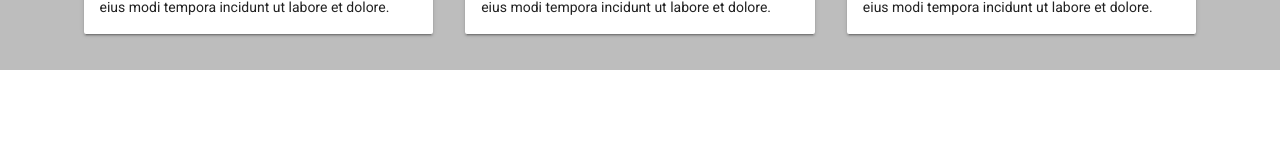
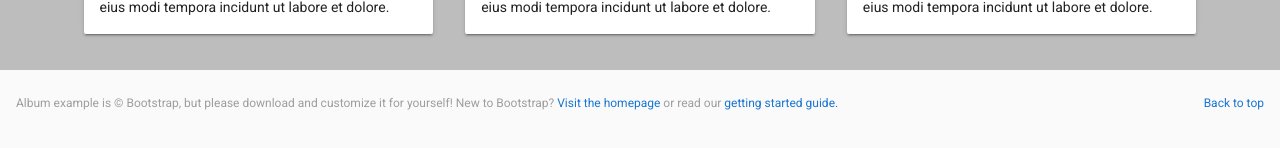
Before and after one commit to kammradt/practicing-webdesign, a Vue app in the folder album-bootstrap-template/: page / in a window 1280 px wide. Shown: the part 1523-1671 px from the top of the page. Before the commit the page ends 1593 px from the top, so only its background shows below. Built offline with nearby package versions, Linux system fonts and the light colour scheme.

Commit message:
:sparkles: - Footer component created.

```diff
--- a/album-bootstrap-template/src/App.vue
+++ b/album-bootstrap-template/src/App.vue
@@ -4,6 +4,7 @@
       <SuperiorToolbar />
       <MiddleText />
       <ThumbnailGrid />
+      <Footer />
     </v-content>
   </v-app>
 </template>
@@ -12,13 +13,15 @@
 import SuperiorToolbar from '@/components/SuperiorToolbar'
 import MiddleText from '@/components/MiddleText'
 import ThumbnailGrid from '@/components/ThumbnailGrid'
+import Footer from '@/components/Footer'
 
 export default {
   name: 'app',
   components: {
     SuperiorToolbar,
     MiddleText,
-    ThumbnailGrid
+    ThumbnailGrid,
+    Footer
   }
 }
 </script>
--- /dev/null
+++ b/album-bootstrap-template/src/components/Footer.vue
@@ -0,0 +1,17 @@
+<template>
+  <v-content>
+    <v-layout row wrap my-4>
+      <v-flex xs9>
+        <p class="px-3 caption grey--text">
+          Album example is © Bootstrap, but please download and customize it for yourself!
+          New to Bootstrap? <a>Visit the homepage</a> or read our <a>getting started guide.</a>
+        </p>
+      </v-flex>
+      <v-flex xs3 text-xs-right>
+        <p class="px-3 caption grey--text">
+          <a>Back to top</a>
+        </p>
+      </v-flex>
+    </v-layout>
+  </v-content>
+</template>
```
